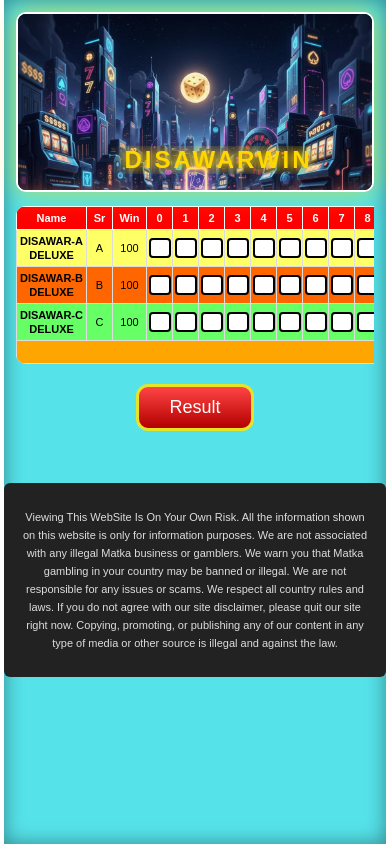
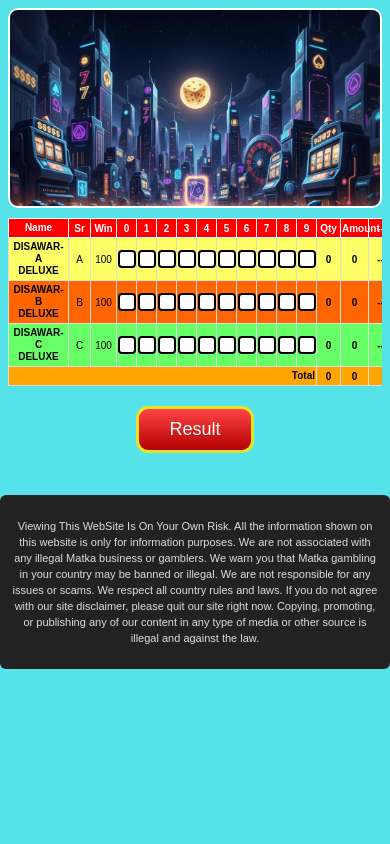
Before and after one commit to SaiWorkProfile/Lottery-Frontend, a React (Create React App) app: page / in a window 390 px wide. Built offline with nearby package versions, Linux system fonts and the light colour scheme; no server answers.

Commit message:
Perfect mobile table layout

```diff
--- a/src/styles/main.css
+++ b/src/styles/main.css
@@ -7,46 +7,27 @@ body {
   margin: 0;
   font-family: Arial, sans-serif;
   background: #000;
-  color: #000;
 }
 
-button {
-  cursor: pointer;
-}
-
-/* ================= PAGE WRAPPER ================= */
+/* ================= PAGE ================= */
 .page-wrapper {
   max-width: 1200px;
   margin: 0 auto;
+  background: #55E2E9;
   min-height: 100vh;
-  background: #55E2E9;
-
-  border-left: 4px solid #fff;
-  border-right: 4px solid #fff;
-
-  box-shadow:
-    0 0 25px rgba(255,215,0,0.25),
-    inset 0 0 20px rgba(0,0,0,0.4);
 }
 
 .content-frame {
-  padding: 12px;
+  padding: 8px;
 }
 
-/* ================= TOP BANNER ================= */
+/* ================= BANNER ================= */
 .top-banner {
   position: relative;
-  width: 100%;
-  height: 240px;
-  background: #000;
+  height: 200px;
+  border-radius: 10px;
   overflow: hidden;
-
-  border-radius: 10px;
   border: 2px solid #fff;
-
-  box-shadow:
-    inset 0 0 30px rgba(0,0,0,0.7),
-    0 0 25px rgba(255,215,0,0.6);
 }
 
 .top-banner img {
@@ -55,144 +36,110 @@ button {
   object-fit: cover;
 }
 
-/* ================= BANNER TEXT ================= */
 .banner-text {
   position: absolute;
-  bottom: 16px;
-  left: 0;
+  bottom: 10px;
   width: 100%;
   overflow: hidden;
-  pointer-events: none;
 }
 
 .banner-text span {
-  display: inline-block;
+  padding-left: 100%;
+  font-size: 22px;
+  font-weight: bold;
+  color: gold;
   white-space: nowrap;
-  padding-left: 100%;
-
-  font-size: 36px;
-  font-weight: bold;
-  letter-spacing: 3px;
-  color: #ffd700;
-
-  text-shadow:
-    0 0 8px #ffd700,
-    0 0 18px #ffb700;
-
-  animation: bannerScroll 12s linear infinite;
+  animation: scroll 12s linear infinite;
 }
 
-@keyframes bannerScroll {
+@keyframes scroll {
   from { transform: translateX(0); }
-  to   { transform: translateX(-100%); }
-}
-
-/* ================= HEADER INFO ================= */
-.header-box {
-  margin-top: 12px;
-  display: grid;
-  grid-template-columns: repeat(5, 1fr);
-  gap: 6px;
-
-  background: #5b1478;
-  color: yellow;
-  padding: 10px;
-  text-align: center;
-
-  border-radius: 8px;
-  border: 2px solid #fff;
-}
-
-.header-box b {
-  color: #fff;
-  font-size: 14px;
+  to { transform: translateX(-100%); }
 }
 
 /* ================= TABLE ================= */
 .table-wrapper {
-  margin-top: 14px;
-  overflow: hidden;   /* 🔥 NO SCROLL */
+  margin-top: 10px;
+  overflow: hidden; /* 🚫 NO SCROLL */
 }
 
 .bet-table {
   width: 100%;
+  table-layout: fixed;
   border-collapse: collapse;
-  table-layout: fixed;
   background: #fff;
-  border-radius: 10px;
-  overflow: hidden;
+  border-radius: 8px;
 }
 
 /* HEADERS */
 .bet-table th {
   background: red;
   color: #fff;
-  font-size: 11px;
-  padding: 4px 2px;
+  font-size: 10px;
+  padding: 3px 1px;
   border: 1px solid #fff;
 }
 
 /* CELLS */
 .bet-table td {
-  font-size: 11px;
-  padding: 4px 2px;
+  font-size: 10px;
+  padding: 3px 1px;
   border: 1px solid #ddd;
   text-align: center;
 }
 
-/* COLUMN WIDTHS */
+/* COLUMN WIDTHS (CRITICAL) */
 .bet-table th:nth-child(1),
 .bet-table td:nth-child(1) {
-  width: 70px;
+  width: 60px;
   font-weight: bold;
   word-break: break-word;
-  line-height: 14px;
+  line-height: 12px;
 }
 
 .bet-table th:nth-child(2),
 .bet-table td:nth-child(2) {
-  width: 26px;
+  width: 22px;
 }
 
 .bet-table th:nth-child(3),
 .bet-table td:nth-child(3) {
-  width: 34px;
+  width: 26px;
 }
 
 .bet-table th:nth-child(n+4):nth-child(-n+13),
 .bet-table td:nth-child(n+4):nth-child(-n+13) {
-  width: 26px;
+  width: 20px;
 }
 
 .bet-table th:nth-child(14),
 .bet-table td:nth-child(14) {
-  width: 30px;
+  width: 24px;
 }
 
 .bet-table th:nth-child(15),
 .bet-table td:nth-child(15) {
-  width: 38px;
+  width: 28px;
 }
 
 .bet-table th:nth-child(16),
 .bet-table td:nth-child(16) {
-  width: 32px;
+  width: 24px;
 }
 
-/* INPUT BOX */
+/* INPUT */
 .num-box {
-  width: 22px;
-  height: 20px;
-  font-size: 11px;
+  width: 18px;
+  height: 18px;
+  font-size: 10px;
   border-radius: 4px;
   border: 2px solid #000;
-  font-weight: bold;
 }
 
 /* ROW COLORS */
 .row-yellow { background: #ffff66; }
 .row-orange { background: #ff6600; }
-.row-green  { background: #66ff66; }
+.row-green { background: #66ff66; }
 
 .total-row {
   background: orange;
@@ -201,89 +148,39 @@ button {
 
 /* ================= RESULT BUTTON ================= */
 .result-btn {
-  margin: 18px auto 22px;
-  display: block;
-  padding: 10px 36px;
-  font-size: 18px;
+  margin: 16px auto;
+  padding: 10px 30px;
+  font-size: 16px;
   font-weight: bold;
-
+  background: linear-gradient(#ff4d4d, #b30000);
   color: #fff;
-  background: linear-gradient(#ff4d4d, #b30000);
   border-radius: 12px;
   border: 3px solid #000;
-
-  box-shadow:
-    0 0 18px rgba(255,0,0,0.8),
-    inset 0 0 10px rgba(0,0,0,0.5);
+  display: block;
 }
 
 /* ================= DISCLAIMER ================= */
 .site-disclaimer {
-  margin-top: 20px;
-  padding: 14px;
-  font-size: 12px;
-  line-height: 18px;
+  margin-top: 14px;
+  padding: 12px;
+  font-size: 11px;
+  line-height: 16px;
+  background: #222;
   color: #ddd;
-  background: #222;
   border-radius: 6px;
   text-align: center;
 }
 
-/* ================= ADMIN PAGES ================= */
-.admin-page {
-  max-width: 520px;
-  margin: 60px auto;
-  padding: 24px;
-
-  background: #fff;
-  border-radius: 12px;
-  border: 3px solid #222;
-
-  box-shadow:
-    0 0 20px rgba(255,215,0,0.3);
-}
-
-.admin-page h3 {
-  text-align: center;
-  margin-bottom: 20px;
-}
-
-.admin-page input {
-  width: 100%;
-  padding: 12px;
-  margin-bottom: 14px;
-  border-radius: 8px;
-  border: 2px solid #000;
-}
-
-.admin-page button {
-  width: 100%;
-  padding: 14px;
-  font-size: 18px;
-  font-weight: bold;
-
-  color: #fff;
-  background: linear-gradient(#ff4d4d, #b30000);
-  border-radius: 10px;
-  border: 3px solid #000;
-}
-
-/* ================= MOBILE TWEAKS ================= */
-@media (max-width: 768px) {
-
-  .top-banner {
-    height: 180px;
+/* ================= MOBILE EXTRA ================= */
+@media (max-width: 360px) {
+  .bet-table th,
+  .bet-table td {
+    font-size: 9px;
   }
 
-  .banner-text span {
-    font-size: 24px;
-  }
-
-  .header-box {
-    grid-template-columns: repeat(2, 1fr);
-  }
-
-  .site-disclaimer {
-    font-size: 11px;
+  .num-box {
+    width: 16px;
+    height: 16px;
+    font-size: 9px;
   }
 }
```
